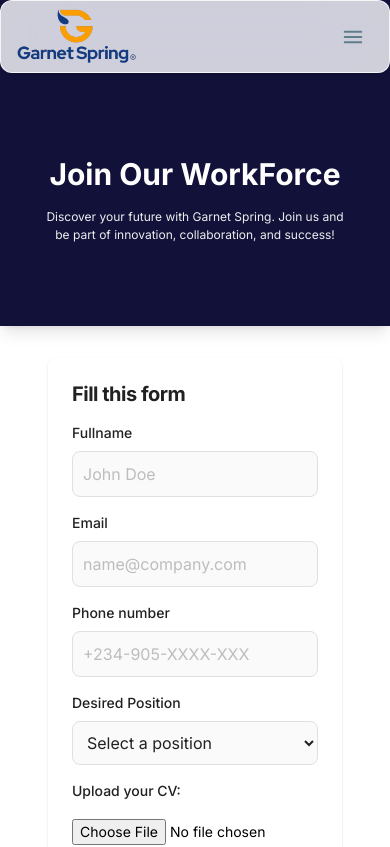
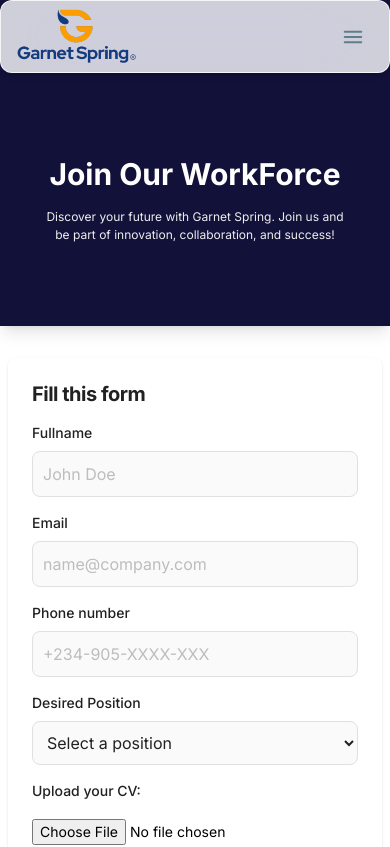
Before and after one commit to templeajuzie/garnetspring, a Next.js app: page /career in a window 390 px wide. Shown: the top 847 px of the page. Built offline with nearby package versions, Linux system fonts and the light colour scheme.

Commit message:
fix:more update

```diff
--- a/app/career/page.js
+++ b/app/career/page.js
@@ -32,7 +32,7 @@ function ProductPackaging() {
       </div>
 
       <section className="dark:bg-gray-900">
-        <div className="flex flex-col items-center justify-center px-2 py-8 mx-10 md:px-6 auto mt- lg:py-0">
+        <div className="flex flex-col items-center justify-center px-2 py-8 md:mx-10 md:px-6 auto mt- lg:py-0">
           <div className="w-full rounded-lg shadow dark:border md:mt-0 sm:max-w-md xl:p-0 dark:bg-gray-800 dark:border-gray-700">
             <div className="p-6 space-y-4 md:space-y-6 sm:p-8">
               <h1 className="text-xl font-bold leading-tight tracking-tight text-gray-900 md:text-2xl dark:text-white">
--- a/app/contact/page.js
+++ b/app/contact/page.js
@@ -28,7 +28,7 @@ function Contact() {
       </div>
       <>
         <section className="dark:bg-gray-900">
-          <div className="flex flex-col items-center justify-center px-2 py-8 mx-10 md:px-6 auto mt- lg:py-0">
+          <div className="flex flex-col items-center justify-center px-2 py-8 md:mx-10 md:px-6 auto mt- lg:py-0">
             <div className="w-full rounded-lg shadow dark:border md:mt-0 sm:max-w-md xl:p-0 dark:bg-gray-800 dark:border-gray-700">
               <div className="p-6 space-y-4 md:space-y-6 sm:p-8">
                 <h1 className="text-xl font-bold leading-tight tracking-tight text-gray-900 md:text-2xl dark:text-white">
```
